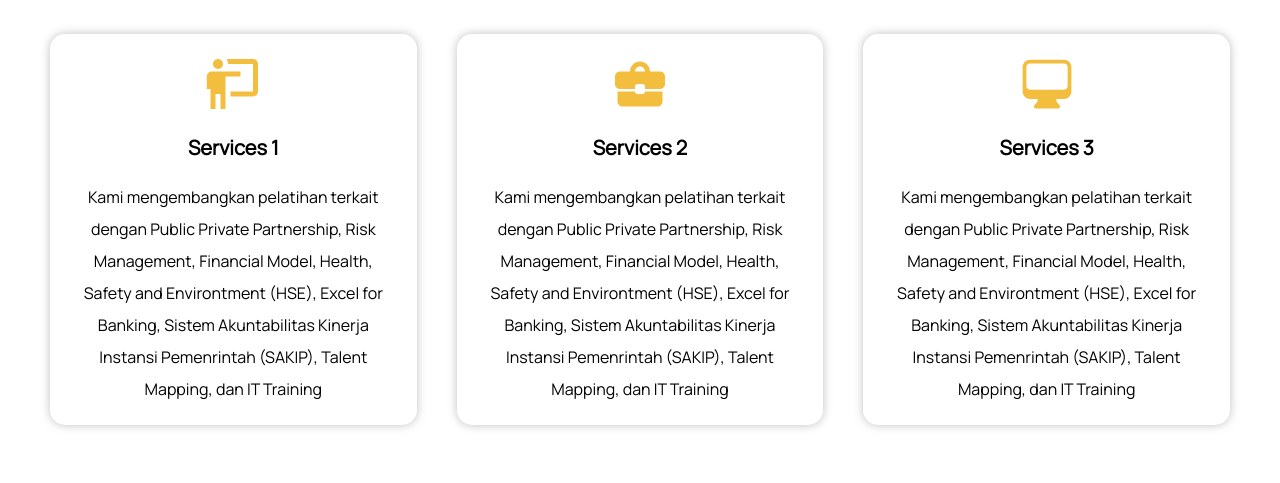
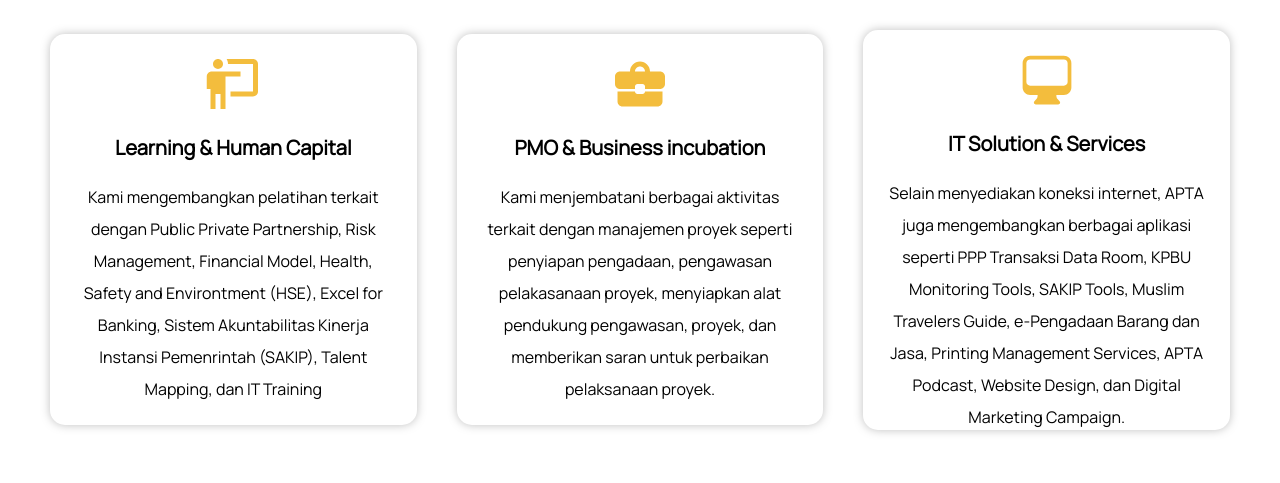
Before and after one commit to Raffiza/apta_landing, a React (Create React App) app: page / in a window 1280 px wide. Shown: the part 1720-2203 px from the top of the page. Built offline with nearby package versions, Linux system fonts and the light colour scheme.

Commit message:
fix : clean code structure

```diff
--- a/src/components/body/ServicesSection/index.js
+++ b/src/components/body/ServicesSection/index.js
@@ -8,9 +8,9 @@ import {
   ServicesH2,
   ServicesP,
 } from "./ServicesElements";
-import Icon1 from '../../../images/icon-1.svg';
-import Icon2 from '../../../images/icon-2.svg';
-import Icon3 from '../../../images/icon-3.svg';
+import Icon1 from "../../../images/icon-1.svg";
+import Icon2 from "../../../images/icon-2.svg";
+import Icon3 from "../../../images/icon-3.svg";
 
 export const ServicesSection = () => {
   return (
@@ -18,8 +18,8 @@ export const ServicesSection = () => {
       <ServicesH1>Our Services</ServicesH1>
       <ServicesWrapper>
         <ServicesBox>
-          <ServicesIcon src={Icon1}/>
-          <ServicesH2>Services 1</ServicesH2>
+          <ServicesIcon src={Icon1} />
+          <ServicesH2>Learning & Human Capital</ServicesH2>
           <ServicesP>
             Kami mengembangkan pelatihan terkait dengan Public Private
             Partnership, Risk Management, Financial Model, Health, Safety and
@@ -28,23 +28,24 @@ export const ServicesSection = () => {
           </ServicesP>
         </ServicesBox>
         <ServicesBox>
-          <ServicesIcon src={Icon2}/>
-          <ServicesH2>Services 2</ServicesH2>
+          <ServicesIcon src={Icon2} />
+          <ServicesH2>PMO & Business incubation</ServicesH2>
           <ServicesP>
-          Kami mengembangkan pelatihan terkait dengan Public Private
-            Partnership, Risk Management, Financial Model, Health, Safety and
-            Environtment (HSE), Excel for Banking, Sistem Akuntabilitas Kinerja
-            Instansi Pemenrintah (SAKIP), Talent Mapping, dan IT Training
+            Kami menjembatani berbagai aktivitas terkait dengan manajemen proyek
+            seperti penyiapan pengadaan, pengawasan pelakasanaan proyek,
+            menyiapkan alat pendukung pengawasan, proyek, dan memberikan saran
+            untuk perbaikan pelaksanaan proyek.
           </ServicesP>
         </ServicesBox>
         <ServicesBox>
-          <ServicesIcon src={Icon3}/>
-          <ServicesH2>Services 3</ServicesH2>
+          <ServicesIcon src={Icon3} />
+          <ServicesH2>IT Solution & Services</ServicesH2>
           <ServicesP>
-          Kami mengembangkan pelatihan terkait dengan Public Private
-            Partnership, Risk Management, Financial Model, Health, Safety and
-            Environtment (HSE), Excel for Banking, Sistem Akuntabilitas Kinerja
-            Instansi Pemenrintah (SAKIP), Talent Mapping, dan IT Training
+            Selain menyediakan koneksi internet, APTA juga mengembangkan
+            berbagai aplikasi seperti PPP Transaksi Data Room, KPBU Monitoring
+            Tools, SAKIP Tools, Muslim Travelers Guide, e-Pengadaan Barang dan
+            Jasa, Printing Management Services, APTA Podcast, Website Design,
+            dan Digital Marketing Campaign.
           </ServicesP>
         </ServicesBox>
       </ServicesWrapper>
```
